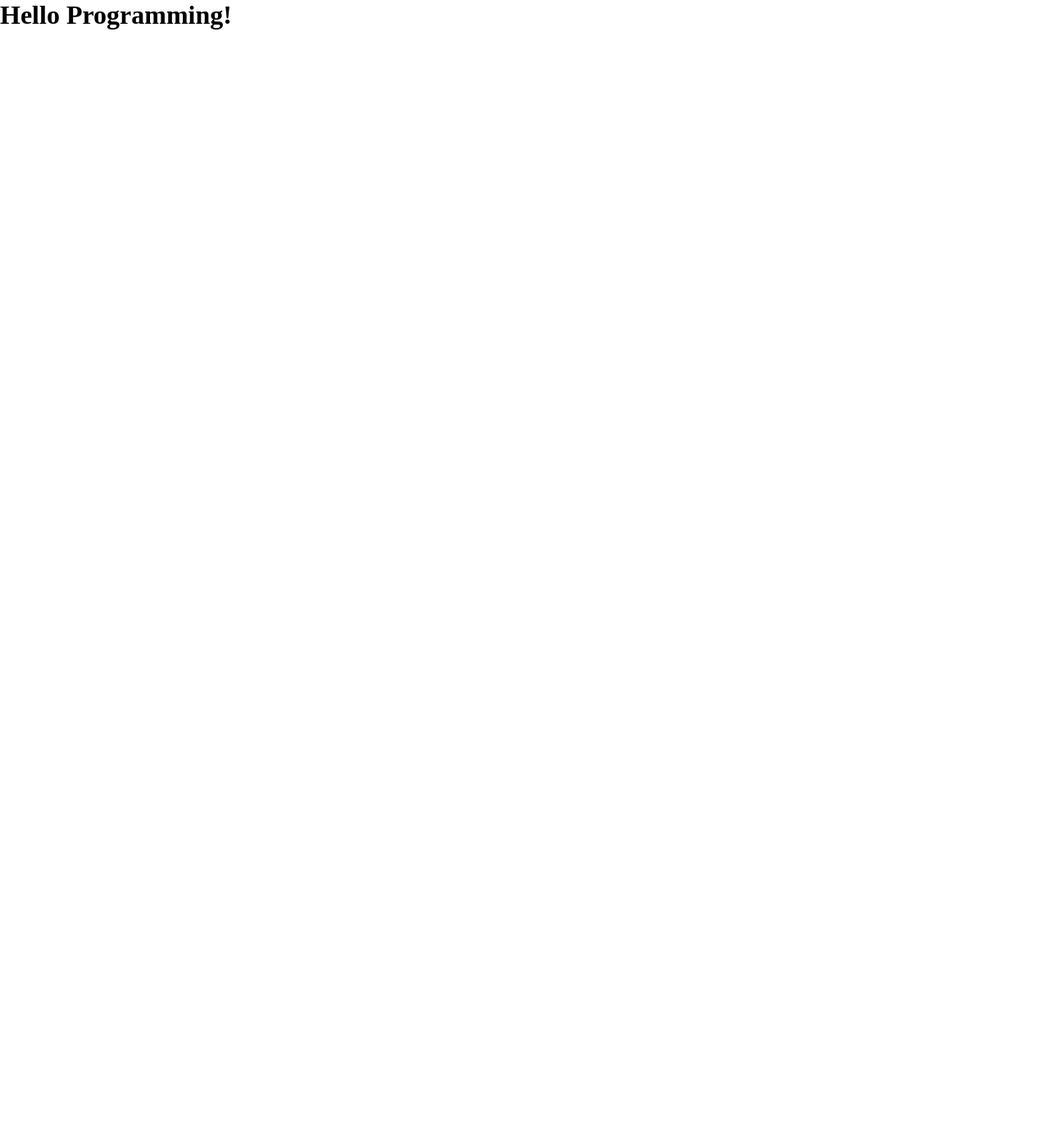
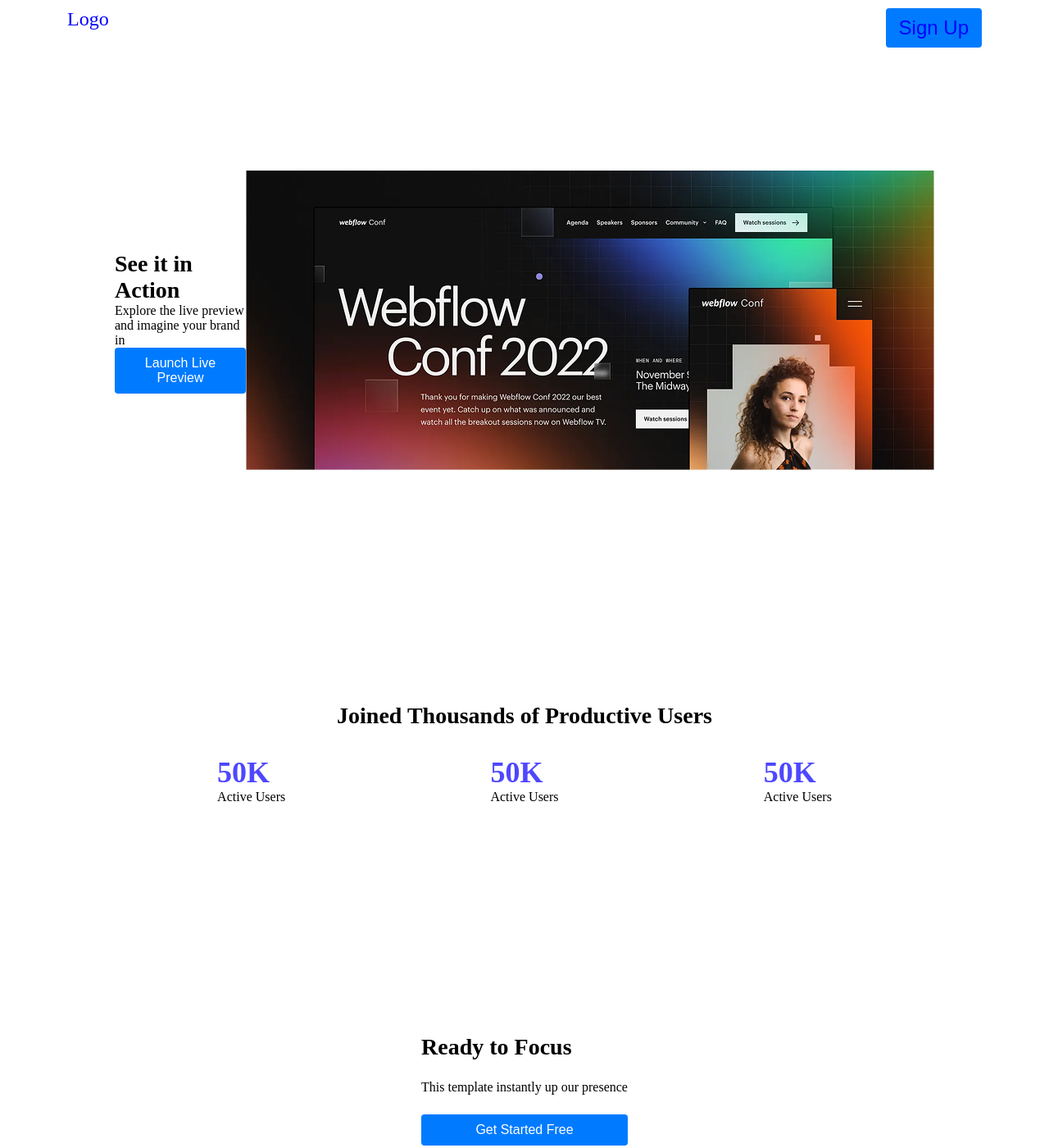
Before and after one commit to mrahmann0010/hero-assign-1, a plain HTML site: page index.html in a window 1280 px wide. Shown: the top 1400 px of the page at 82% size. Before the commit the page ends 800 px from the top, so only its background shows below. Drawn offline with Linux system fonts and the light colour scheme.

Commit message:
base structure done

```diff
--- a/index.html
+++ b/index.html
@@ -7,6 +7,100 @@
     <link rel="stylesheet" href="/styles.css">
 </head>
 <body>
-    <h1>Hello Programming!</h1>
+
+
+    <header>
+        <nav class="">
+            <ul class="flex">
+                <li>
+                    <a href="#">Logo</a>
+                </li>
+                <li>
+                    <button>
+                        <a class="" href="#">Sign Up</a>
+                    </button>
+                </li>
+            </ul>
+        </nav>
+    </header>
+
+
+    <section class="flex jus-cen align-cen">
+        <div>
+            <h2>See it in Action</h2>
+            <p>Explore the live preview and imagine your brand in </p>
+            <button>Launch Live Preview</button>
+        </div>
+        <div>
+            <img src="/Assets/wc-big.png"/>
+        </div>
+    </section>
+
+    <section class="sec-2 jus-cen">
+        <h2>Joined Thousands of Productive Users</h2>
+
+        <div class="flex sec-2-con">
+            <span class="data-box flex flex-col">
+                <h3>50K</h3>
+                <p>Active Users</p>
+            </span>
+            <span class="data-box flex flex-col">
+                <h3>50K</h3>
+                <p>Active Users</p>
+            </span>
+            <span class="data-box flex flex-col">
+                <h3>50K</h3>
+                <p>Active Users</p>
+            </span>
+        </div>
+
+    </section>
+
+
+
+    <section class="sec-4 flex flex-col align-cen">
+        <div class="sec4-div flex flex-col">
+            <h2>Ready to Focus</h2>
+            <p>This template instantly up our presence</p>
+            <button>Get Started Free</button>
+        </div>
+
+        <div>
+            <img src="/Assets/wc-mini.png"/>
+        </div>
+
+    </section>
+
+
+    <section class="sec-form">
+        <form action="/submit" method="post">
+            <label for="email">Email</label>
+            <input type="email" id="email" name="email" required>
+
+            <label for="fullname">Full Name</label>
+            <input type="text" id="fullname" name="fullname" required>
+
+            <label for="message">Message</label>
+            <textarea id="message" name="message" rows="6" required></textarea>
+
+            <button type="submit">Submit</button>
+  </form>
+
+    </section>
+
+
+    <footer class="flex flex-col align-cen">
+        <div>
+            <span class="logo-main">LOGO</span>
+        </div>
+        <div id="logo-p">
+            <p>Ready to elevate your kdjbhsvjkbjk. kwhfi wfjhiuhfwq bfw</p>
+        </div>
+
+        <ul class="flex">
+            <li><a class="foot-links">Home</a></li>
+        </ul>
+
+    </footer>
 </body>
 </html>
--- a/styles.css
+++ b/styles.css
@@ -1,5 +1,140 @@
+:root {
+    --primary-color: #4E47FF;
+    --text-primary-color: #8987A1;
+}
+
+
 * {
     margin: 0;
     padding: 0;
     box-sizing: border-box;
 }
+
+
+/* Reusable Class */
+
+section {
+    padding: 140px 140px;
+}
+
+.flex {
+    display: flex;
+}
+
+.flex-col {
+    flex-direction: column;
+}
+
+.jus-cen {
+    justify-content: center;
+}
+
+.align-cen {
+    align-items: center;
+}
+
+ul {
+    list-style-type: none;
+}
+
+h2 {
+    font-size: 28px;
+    color: black;
+
+}
+
+a {
+    color: #0000ff;
+    text-decoration: none;
+    font-size: 24px;
+}
+
+button {
+    padding: 10px 16px;
+    background-color: #007BFF;
+    color: white;
+    border: none;
+    border-radius: 4px;
+    font-size: 16px;
+    cursor: pointer;
+    transition: background-color 0.3s ease;
+}
+
+button:hover {
+    background-color: #0056b3;  /* Darker blue on hover */
+}
+
+/* Navbar */
+
+nav ul {
+    width: 1140px;
+    margin: 0 auto;
+    justify-content: space-between;
+}
+
+nav ul li {
+    padding: 10px 12px;
+}
+
+nav ul li a {
+    text-decoration: none;
+}
+
+
+/* Sections */
+
+
+.sec-2 {
+    /* background-color: #4E47FF; */
+}
+
+.sec-2 h2 {
+    text-align: center;
+    margin-bottom: 32px;
+}
+
+.data-box {
+    display: block;
+    gap: 8px;
+}
+
+.data-box h3 {
+    color: var(--primary-color);
+    font-size: 36px;
+    font-weight: bold;
+}
+
+.sec-2-con {
+    justify-content: space-around;
+}
+
+/* Section 4 */
+
+.sec-4 {
+    gap: 12px;
+}
+
+.sec4-div {
+    gap: 24px;
+}
+
+/* Footer */
+footer {
+    gap: 12px;}
+.logo-main {
+    font-size: 48px;
+    color: var(--primary-color);
+    font-weight: 600;
+}
+
+#logo-p {
+    font-size: 18px;
+    font-weight: 400;
+    color: var(--text-primary-color);
+}
+
+.foot-links {
+    padding: 6px 8px;
+    color: var(--text-primary-color);
+
+}
```
